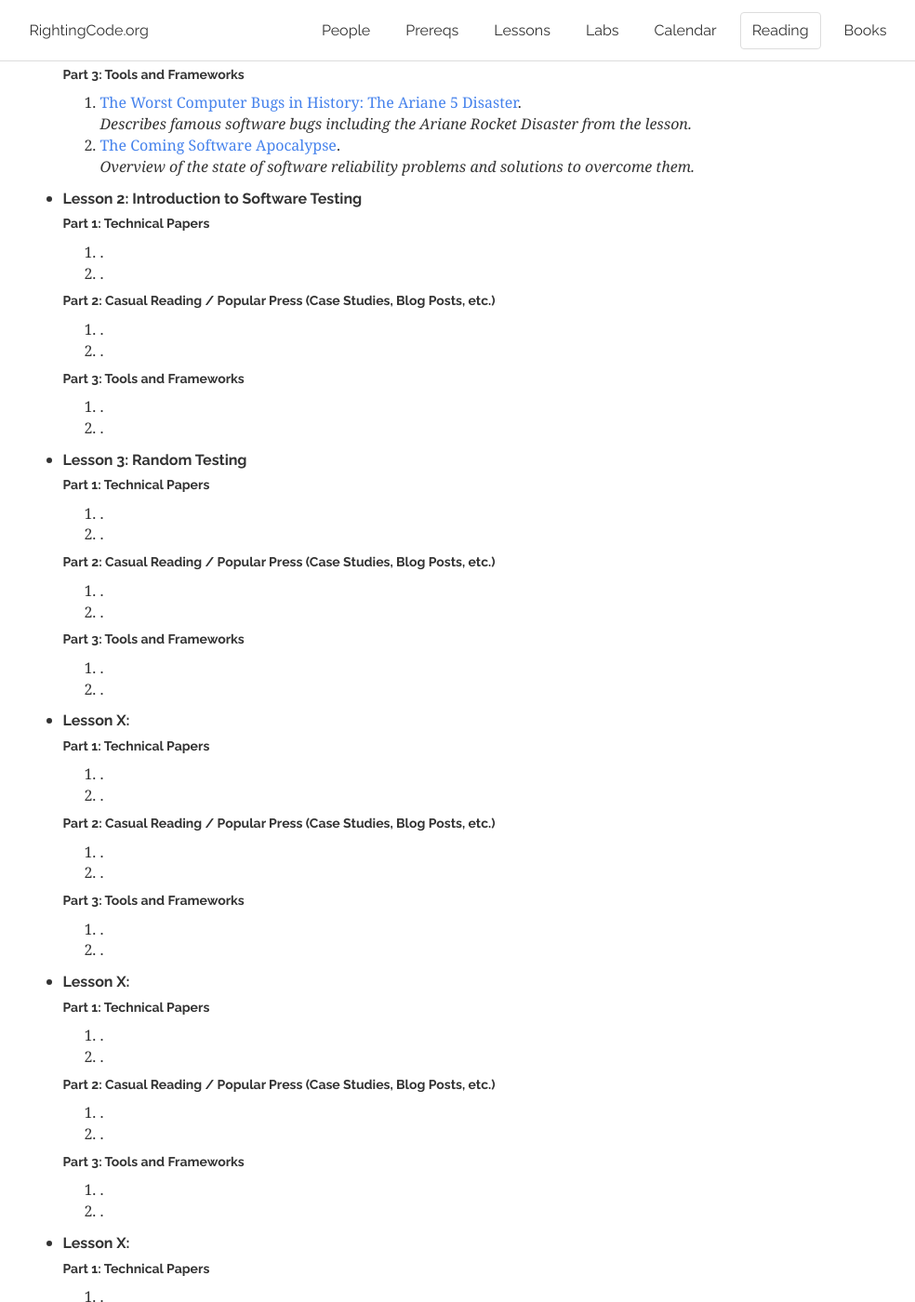
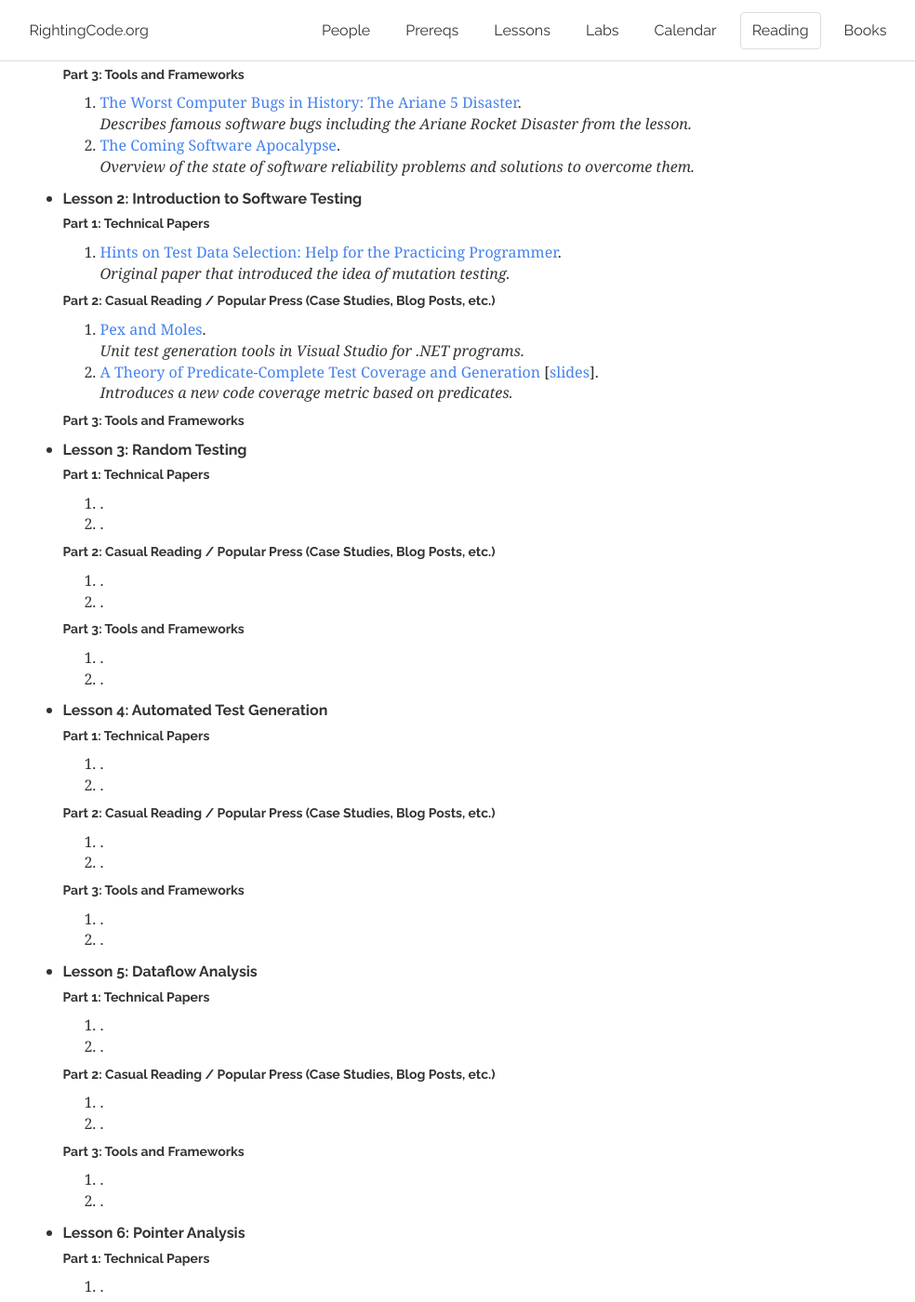
Before and after one commit to rightingcode/rightingcode.github.io, a Jekyll site: the page built from reading.html, in a window 1280 px wide and 1400 px high, scrolled down 477 px. Shown: the whole window at 93% size, without its empty margins (140-1124 px from the left). Built offline with Jekyll 4.4.1, drawn with Linux system fonts in a browser that asks for light colours; nearby versions of some CDN libraries; some of the changed text lies outside the part shown.

Commit message:
Continue populating reading

```diff
--- a/_data/reading.yml
+++ b/_data/reading.yml
@@ -6,6 +6,7 @@
 # title
 # link
 # talk
+# slides
 # author
 # year
 # description
@@ -60,43 +61,21 @@
 
 - lesson: "Lesson 2: Introduction to Software Testing"
   papers:
-    - title:
-      link:
-      author:
-      year:
-      description:
-
-    - title:
-      link:
-      author:
-      year:
-      description:
+    - title: "Hints on Test Data Selection: Help for the Practicing Programmer"
+      link: https://www.computer.org/csdl/mags/co/1978/04/01646911.pdf
+      description: Original paper that introduced the idea of mutation testing.
 
   casual:
-    - title:
-      link:
-      author:
-      year:
-      description:
+    - title: Pex and Moles
+      link: https://www.microsoft.com/en-us/research/project/pex-and-moles-isolation-and-white-box-unit-testing-for-net/
+      description: Unit test generation tools in Visual Studio for .NET programs.
 
-    - title:
-      link:
-      author:
-      year:
-      description:
+    - title: A Theory of Predicate-Complete Test Coverage and Generation
+      link: https://www.microsoft.com/en-us/research/publication/a-theory-of-predicate-complete-test-coverage-and-generation/
+      slides: https://www.cs.cmu.edu/~aldrich/courses/654-sp05/handouts/predicate-tests.pdf
+      description: Introduces a new code coverage metric based on predicates.
 
   tools:
-    - title:
-      link:
-      author:
-      year:
-      description:
-
-    - title:
-      link:
-      author:
-      year:
-      description:
 
 - lesson: "Lesson 3: Random Testing"
   papers:
@@ -138,7 +117,7 @@
       year:
       description:
 
-- lesson: "Lesson X: "
+- lesson: "Lesson 4: Automated Test Generation"
   papers:
     - title:
       link:
@@ -178,7 +157,7 @@
       year:
       description:
 
-- lesson: "Lesson X: "
+- lesson: "Lesson 5: Dataflow Analysis"
   papers:
     - title:
       link:
@@ -218,7 +197,7 @@
       year:
       description:
 
-- lesson: "Lesson X: "
+- lesson: "Lesson 6: Pointer Analysis"
   papers:
     - title:
       link:
@@ -258,7 +237,7 @@
       year:
       description:
 
-- lesson: "Lesson X: "
+- lesson: "Lesson 7: Constraint-Based Analysis"
   papers:
     - title:
       link:
@@ -298,7 +277,7 @@
       year:
       description:
 
-- lesson: "Lesson X: "
+- lesson: "Lesson 8: Type Systems"
   papers:
     - title:
       link:
@@ -338,7 +317,7 @@
       year:
       description:
 
-- lesson: "Lesson X: "
+- lesson: "Lesson 9: Statistical Debugging"
   papers:
     - title:
       link:
@@ -378,7 +357,7 @@
       year:
       description:
 
-- lesson: "Lesson X: "
+- lesson: "Lesson 10: Delta Debugging"
   papers:
     - title:
       link:
@@ -418,7 +397,7 @@
       year:
       description:
 
-- lesson: "Lesson X: "
+- lesson: "Lesson 11: Dynamic Symbolic Execution"
   papers:
     - title:
       link:
@@ -457,3 +436,69 @@
       author:
       year:
       description:
+
+- lesson: "Model Checking"
+  papers:
+    - title:
+      link:
+      author:
+      year:
+      description:
+
+  casual:
+    - title:
+      link:
+      author:
+      year:
+      description:
+
+  tools:
+    - title:
+      link:
+      author:
+      year:
+      description:
+
+- lesson: "Differential Testing"
+  papers:
+    - title:
+      link:
+      author:
+      year:
+      description:
+
+  casual:
+    - title:
+      link:
+      author:
+      year:
+      description:
+
+  tools:
+    - title:
+      link:
+      author:
+      year:
+      description:
+
+- lesson: "Abstract Implementation"
+  papers:
+    - title:
+      link:
+      author:
+      year:
+      description:
+
+  casual:
+    - title:
+      link:
+      author:
+      year:
+      description:
+
+  tools:
+    - title:
+      link:
+      author:
+      year:
+      description:
--- a/reading.html
+++ b/reading.html
@@ -17,7 +17,7 @@ layout: default
           <ol>
             {% for item in lesson.papers %}
               <li>
-                <a href="{{item.link}}">{{item.title}}</a>{% if item.talk %} &#91;<a href="{{item.talk}}">talk</a>&#93;{% endif %}{% if item.author %} by {{item.author}}{% endif %}{% if item.year %}, {{item.year}}{% endif %}.<br />
+                <a href="{{item.link}}">{{item.title}}</a>{% if item.talk %} &#91;<a href="{{item.talk}}">talk</a>&#93;{% endif %}{% if item.slides %} &#91;<a href="{{item.slides}}">slides</a>&#93;{% endif %}{% if item.author %} by {{item.author}}{% endif %}{% if item.year %}, {{item.year}}{% endif %}.<br />
                 <em>{{item.description}}</em>
               </li>
             {% endfor %}
@@ -26,7 +26,7 @@ layout: default
           <ol>
             {% for item in lesson.casual %}
               <li>
-                <a href="{{item.link}}">{{item.title}}</a>{% if item.talk %} &#91;<a href="{{item.talk}}">talk</a>&#93;{% endif %}{% if item.author %} by {{item.author}}{% endif %}{% if item.year %}, {{item.year}}{% endif %}.<br />
+                <a href="{{item.link}}">{{item.title}}</a>{% if item.talk %} &#91;<a href="{{item.talk}}">talk</a>&#93;{% endif %}{% if item.slides %} &#91;<a href="{{item.slides}}">slides</a>&#93;{% endif %}{% if item.author %} by {{item.author}}{% endif %}{% if item.year %}, {{item.year}}{% endif %}.<br />
                 <em>{{item.description}}</em>
               </li>
             {% endfor %}
@@ -35,7 +35,7 @@ layout: default
           <ol>
             {% for item in lesson.tools %}
               <li>
-                <a href="{{item.link}}">{{item.title}}</a>{% if item.talk %} &#91;<a href="{{item.talk}}">talk</a>&#93;{% endif %}{% if item.author %} by {{item.author}}{% endif %}{% if item.year %}, {{item.year}}{% endif %}.<br />
+                <a href="{{item.link}}">{{item.title}}</a>{% if item.talk %} &#91;<a href="{{item.talk}}">talk</a>&#93;{% endif %}{% if item.slides %} &#91;<a href="{{item.slides}}">slides</a>&#93;{% endif %}{% if item.author %} by {{item.author}}{% endif %}{% if item.year %}, {{item.year}}{% endif %}.<br />
                 <em>{{item.description}}</em>
               </li>
             {% endfor %}
```
